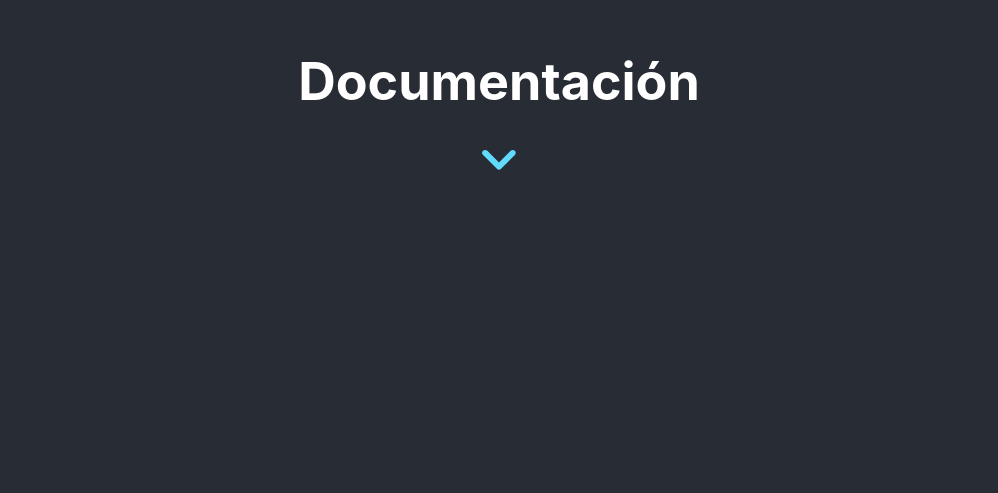
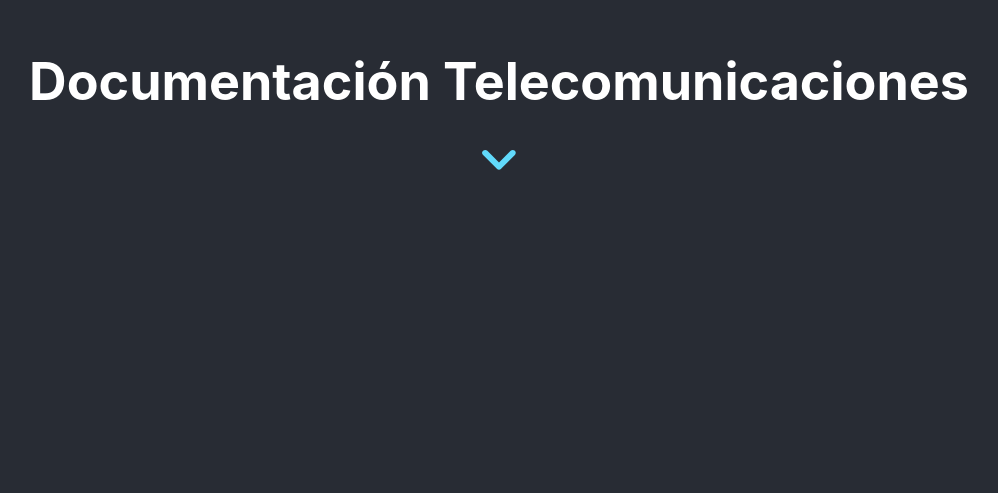
Before and after one commit to emarino-git/sitios-telco, a React (Create React App) app: page / in a window 1280 px wide. Shown: the part 307-800 px from the top of the page, without its empty margins (141-1139 px from the left). Built offline with nearby package versions, Linux system fonts and the light colour scheme.

Commit message:
solving issues to deploy

```diff
--- a/src/App.js
+++ b/src/App.js
@@ -12,7 +12,7 @@ function App() {
   return (
     <div className="App">
       <header className="App-header">
-        <h1>Documentación</h1>
+        <h1>Documentación Telecomunicaciones</h1>
         <KeyboardArrowDownRoundedIcon className='KeyboardArrowDownRoundedIcon' onClick={scroll} />
       </header>
       <div className='vertical-tabs hello'>
--- a/src/components/Sitios.js
+++ b/src/components/Sitios.js
@@ -2,7 +2,7 @@ import { Autocomplete, Button, TextField } from '@mui/material';
 import { sitiosData, sharepoint } from '../data/Sitios'
 import AddLocationAltIcon from '@mui/icons-material/AddLocationAlt';
 import LanIcon from '@mui/icons-material/Lan';
-import { useRef, useState } from 'react';
+import { useState } from 'react';
 import './Sitios.css'
 
 export default function Sitios() {
```
